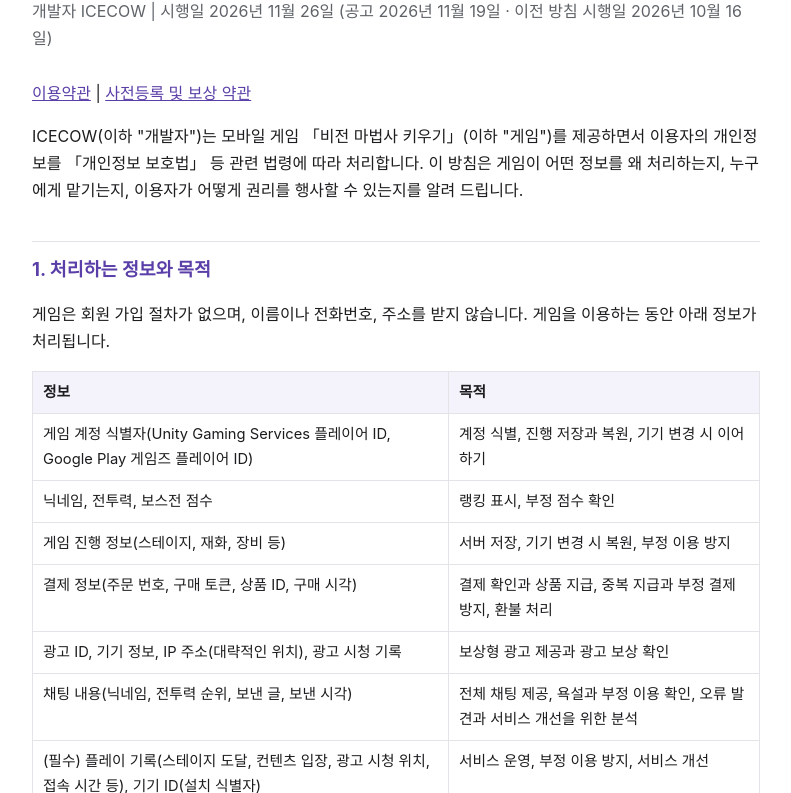
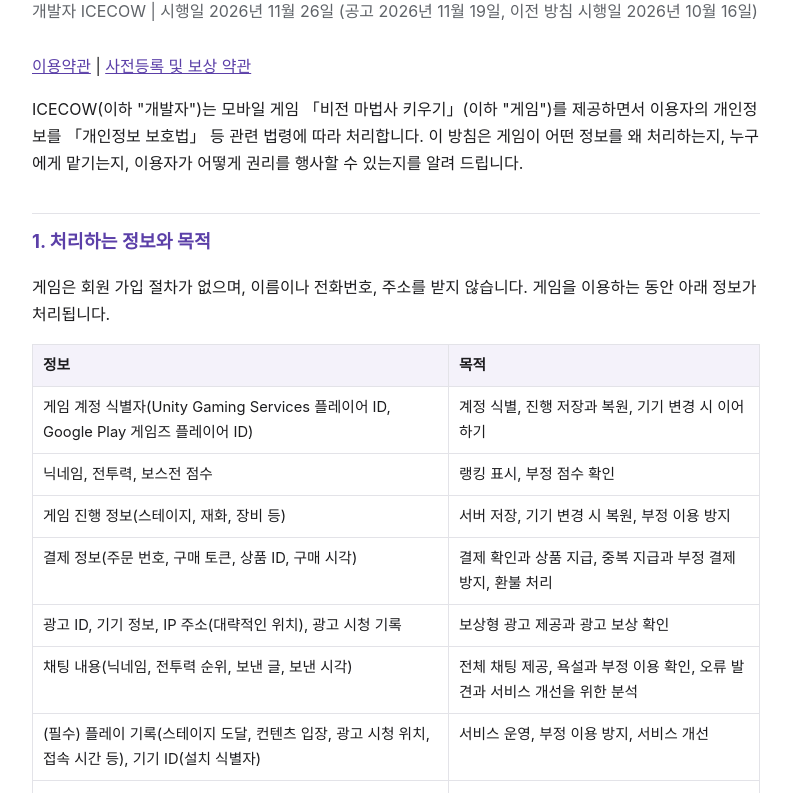
Before and after one commit to dldjsth14/WizardPolicy, a plain HTML site: page index.html in a window 1280 px wide. Shown: the part 82-875 px from the top of the page, without its empty margins (244-1035 px from the left). Drawn offline with Linux system fonts and the light colour scheme.

Commit message:
개인정보처리방침: 시행일 줄 문장부호 정리

```diff
--- a/index.html
+++ b/index.html
@@ -37,7 +37,7 @@
 <body>
 <main>
 <h1>비전 마법사 키우기 개인정보처리방침</h1>
-<p class="sub">개발자 ICECOW | 시행일 2026년 11월 26일 (공고 2026년 11월 19일 · 이전 방침 시행일 2026년 10월 16일)</p>
+<p class="sub">개발자 ICECOW | 시행일 2026년 11월 26일 (공고 2026년 11월 19일, 이전 방침 시행일 2026년 10월 16일)</p>
 <nav aria-label="정책 안내"><a href="https://dldjsth14.github.io/WizardPolicy/terms/">이용약관</a> | <a href="https://dldjsth14.github.io/WizardPolicy/terms/preregistration/">사전등록 및 보상 약관</a></nav>
 
 <p>ICECOW(이하 "개발자")는 모바일 게임 「비전 마법사 키우기」(이하 "게임")를 제공하면서 이용자의 개인정보를 「개인정보 보호법」 등 관련 법령에 따라 처리합니다. 이 방침은 게임이 어떤 정보를 왜 처리하는지, 누구에게 맡기는지, 이용자가 어떻게 권리를 행사할 수 있는지를 알려 드립니다.</p>
```
